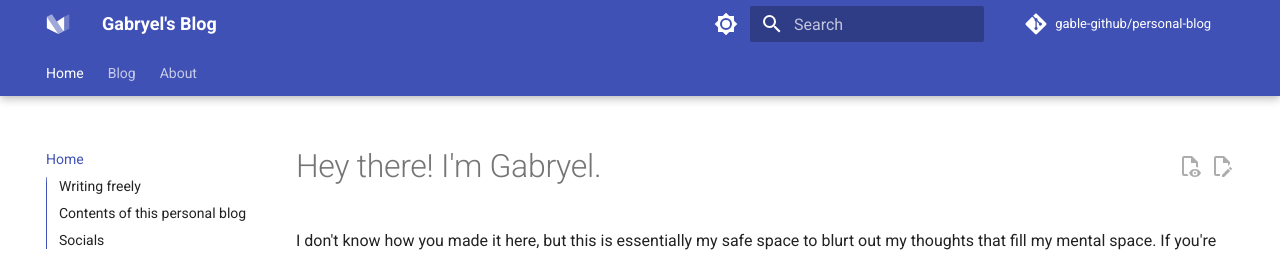
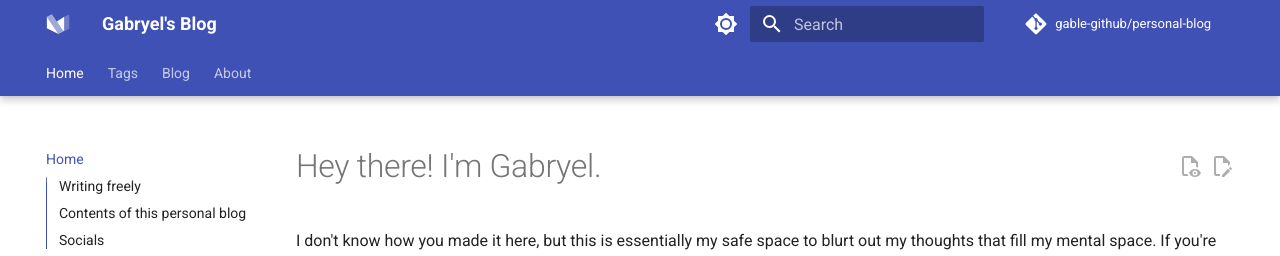
Before and after one commit to Gable-github/personal-blog, an MkDocs documentation site: the page built from docs/index.md, in a window 1280 px wide. Shown: the top 256 px of the page. Built offline with MkDocs 1.6.1 and Material for MkDocs 9.7.7, drawn with Linux system fonts in a browser that asks for light colours; comment, search, counter and statistics services are not loaded.

```diff
--- a/mkdocs.yml
+++ b/mkdocs.yml
@@ -63,6 +63,8 @@ plugins:
       locale: en
       fallback_to_build_date: true
       enable_creation_date: true
+  - tags
+  - social
 
 # Customization
 extra:
@@ -119,6 +121,7 @@ markdown_extensions:
 # Page tree
 nav:
   - Home: index.md
+  - Tags: tags.md
   - Blog:
     - posts/index.md
     # - "How to Add Posts": posts/2024-01-15-setting-up-mkdocs-blog.md
```
